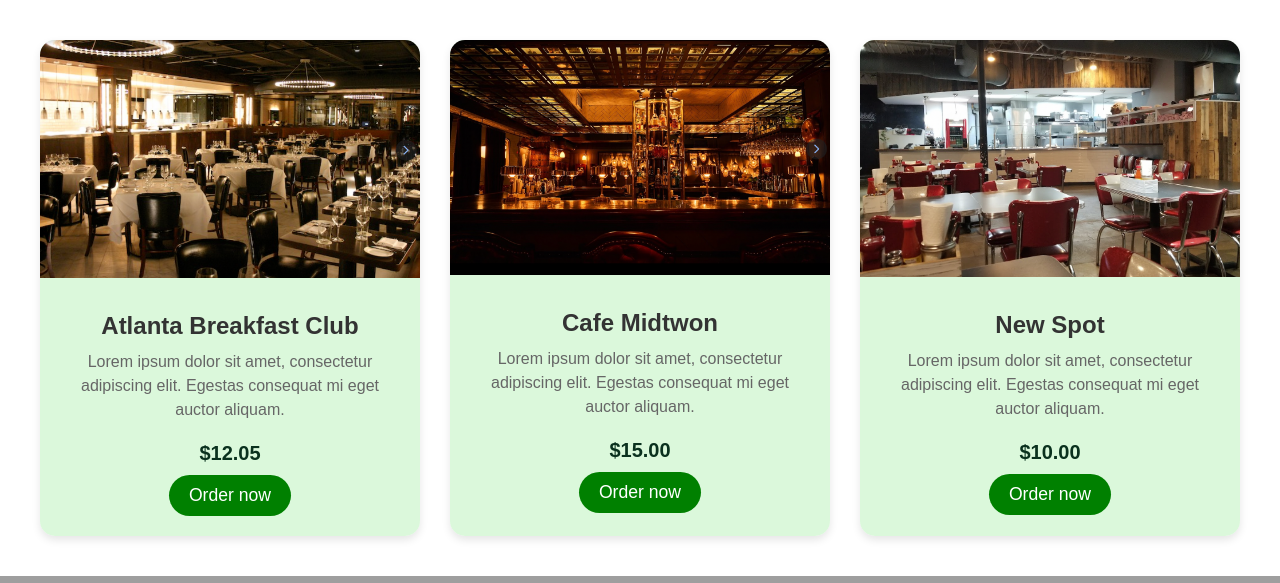
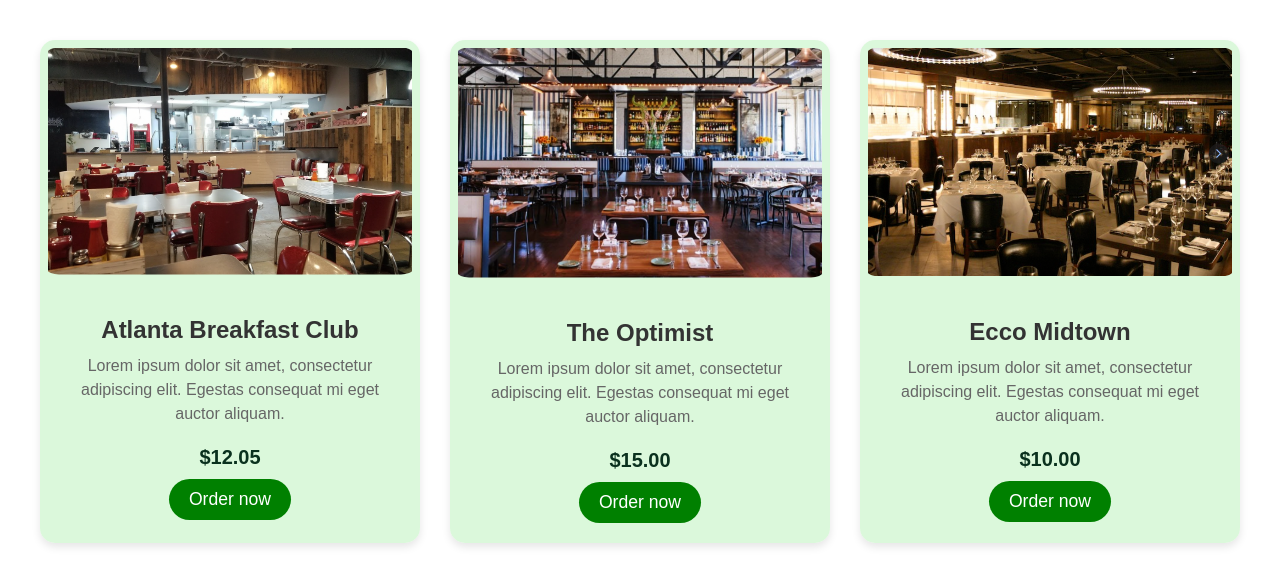
Before and after one commit to estherpark514/Atlanta-Food-Finder, a Django app: template templates/index.html in a window 1280 px wide. Shown: the part 688-1271 px from the top of the page. Run offline with Django 5.2, Linux system fonts and the light colour scheme; the template is opened without the code that fills it, so the values that code supplies are empty; parts of the project's set-up code (start-up, migrations or seed data) failed here and were passed over; some libraries are stand-ins or nearby versions.

Commit message:
new names for index

```diff
--- a/templates/index.html
+++ b/templates/index.html
@@ -61,7 +61,7 @@
 
                     <!-- User Profile 1 -->
                     <div class="user-profile">
-                        <img src="1.png" alt="Product Image" class="user-profile_image">
+                        <img src="3.png" alt="Product Image" class="user-profile_image">
                         <div class="columnrating">
                             <div class="user-profile_description">
                                 <h3 class="ui heading size-headingxl">Atlanta Breakfast Club</h3>
@@ -93,7 +93,7 @@
                         <img src="2.png" alt="Product Image" class="user-profile_image">
                         <div class="columnrating">
                             <div class="user-profile_description">
-                                <h3 class="ui heading size-headingxl">Cafe Midtwon</h3>
+                                <h3 class="ui heading size-headingxl">The Optimist </h3>
                                 <p class="user-profile_text ui text size-texts">
                                     Lorem ipsum dolor sit amet, consectetur adipiscing elit. Egestas consequat mi eget auctor aliquam.
                                 </p>
@@ -119,10 +119,10 @@
 
                     <!-- User Profile 3 -->
                     <div class="user-profile">
-                        <img src="3.png" alt="Product Image" class="user-profile_image">
+                        <img src="1.png" alt="Product Image" class="user-profile_image">
                         <div class="columnrating">
                             <div class="user-profile_description">
-                                <h3 class="ui heading size-headingxl">New Spot</h3>
+                                <h3 class="ui heading size-headingxl">Ecco Midtown</h3>
                                 <p class="user-profile_text ui text size-texts">
                                     Lorem ipsum dolor sit amet, consectetur adipiscing elit. Egestas consequat mi eget auctor aliquam.
                                 </p>
--- a/templates/styles.css
+++ b/templates/styles.css
@@ -93,6 +93,8 @@ body{
 }
 
 .user-profile_image {
+    padding: 2%;
+    border-radius:5%;
     width: 100%;
     height: auto;
 }
```
Also changed, not shown: templates/2.png, 2 other files.
